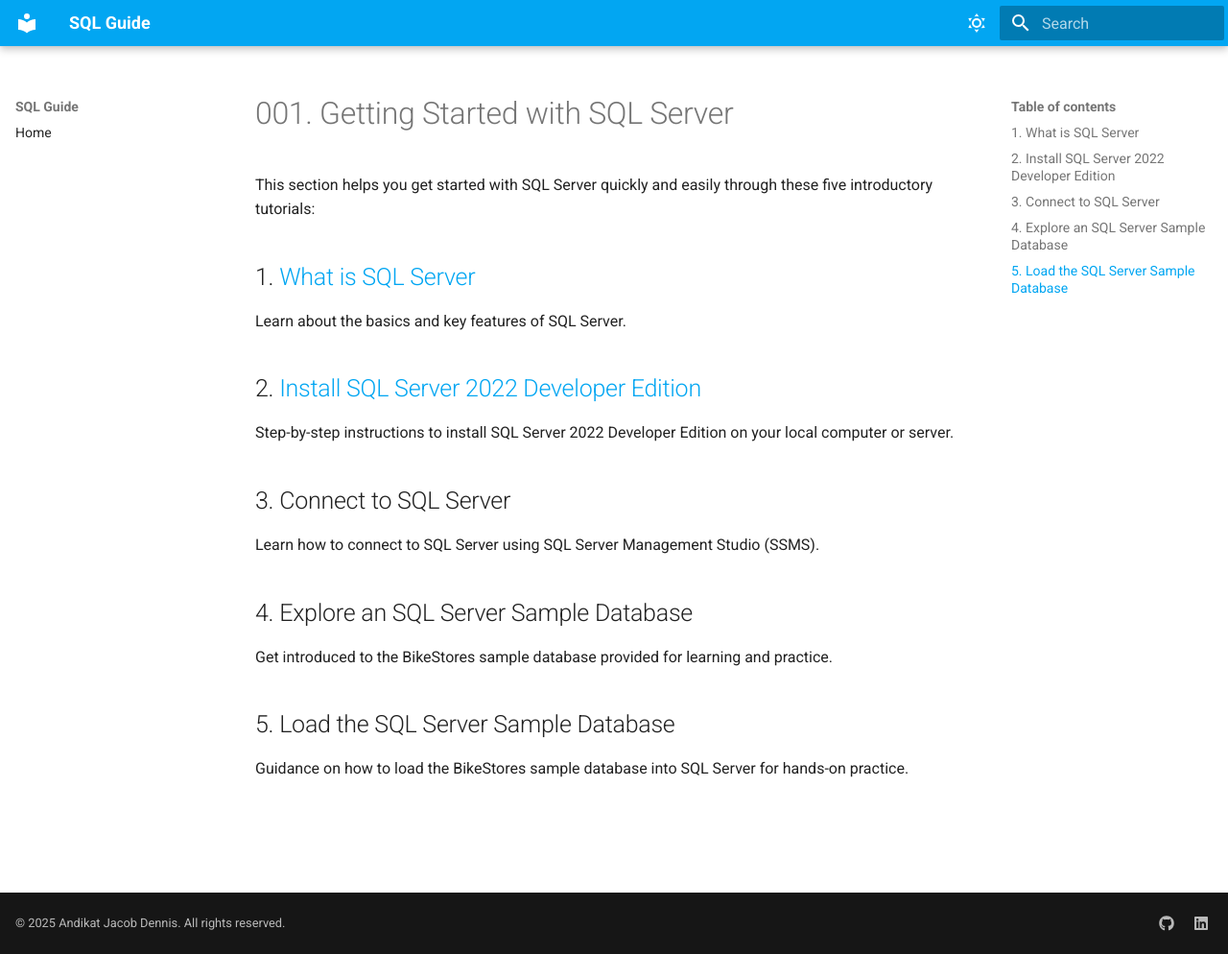
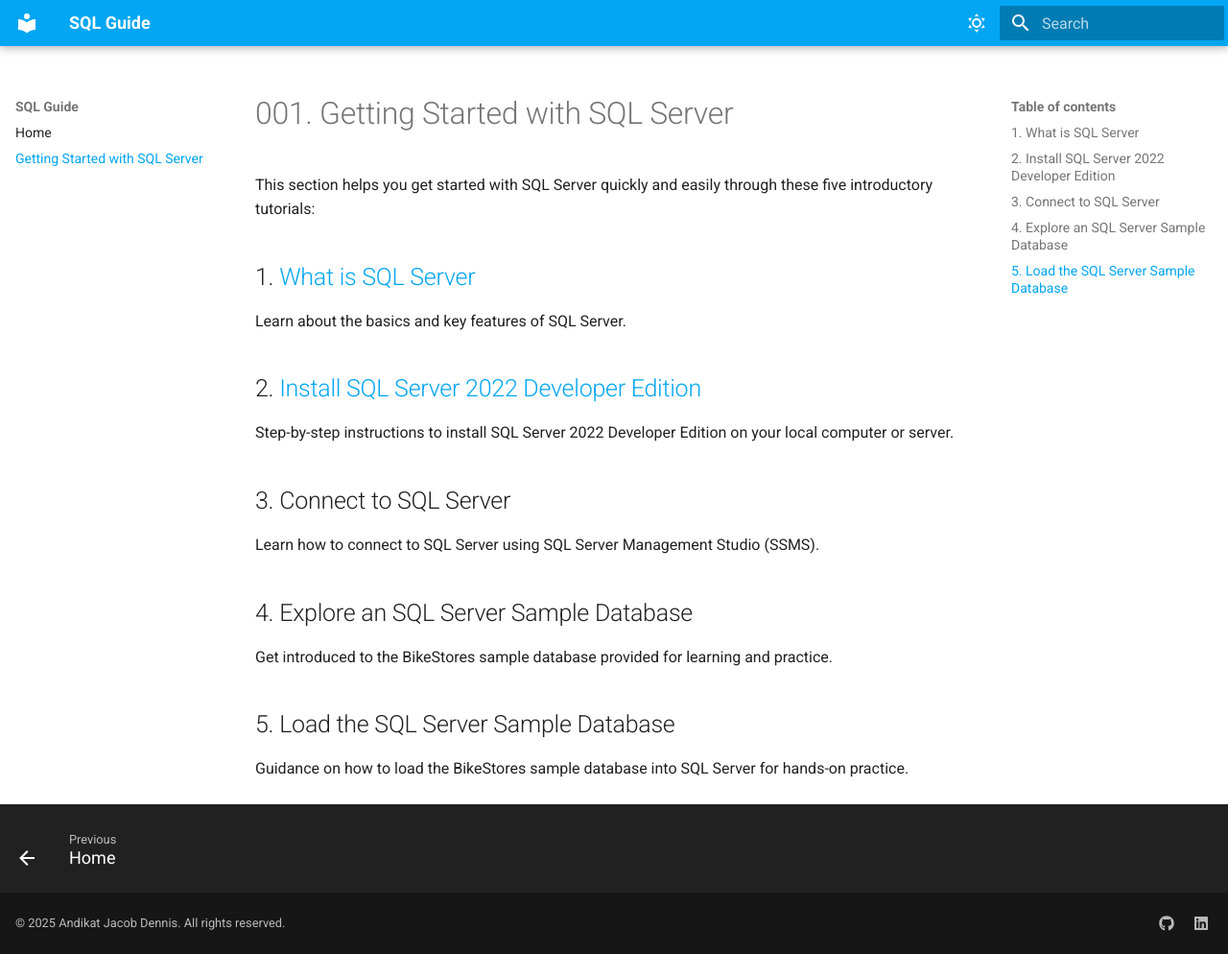
Before and after one commit to andikatjacobdennis/SQL_Guide, an MkDocs documentation site: the page built from docs/001_Getting_Started_with_SQL_Server/index.md, in a window 1280 px wide and 994 px high. Shown: the whole window at 96% size. Built offline with MkDocs 1.6.1 and Material for MkDocs 9.7.7, drawn with Linux system fonts in a browser that asks for light colours.

Commit message:
updated mkdocs

```diff
--- a/mkdocs.yml
+++ b/mkdocs.yml
@@ -95,6 +95,8 @@ markdown_extensions:
 
 nav:
   - Home: index.md
+  - Getting Started with SQL Server: 001_Getting_Started_with_SQL_Server/index.md
+
 
 # --- Assets ---
 extra_css:
```
